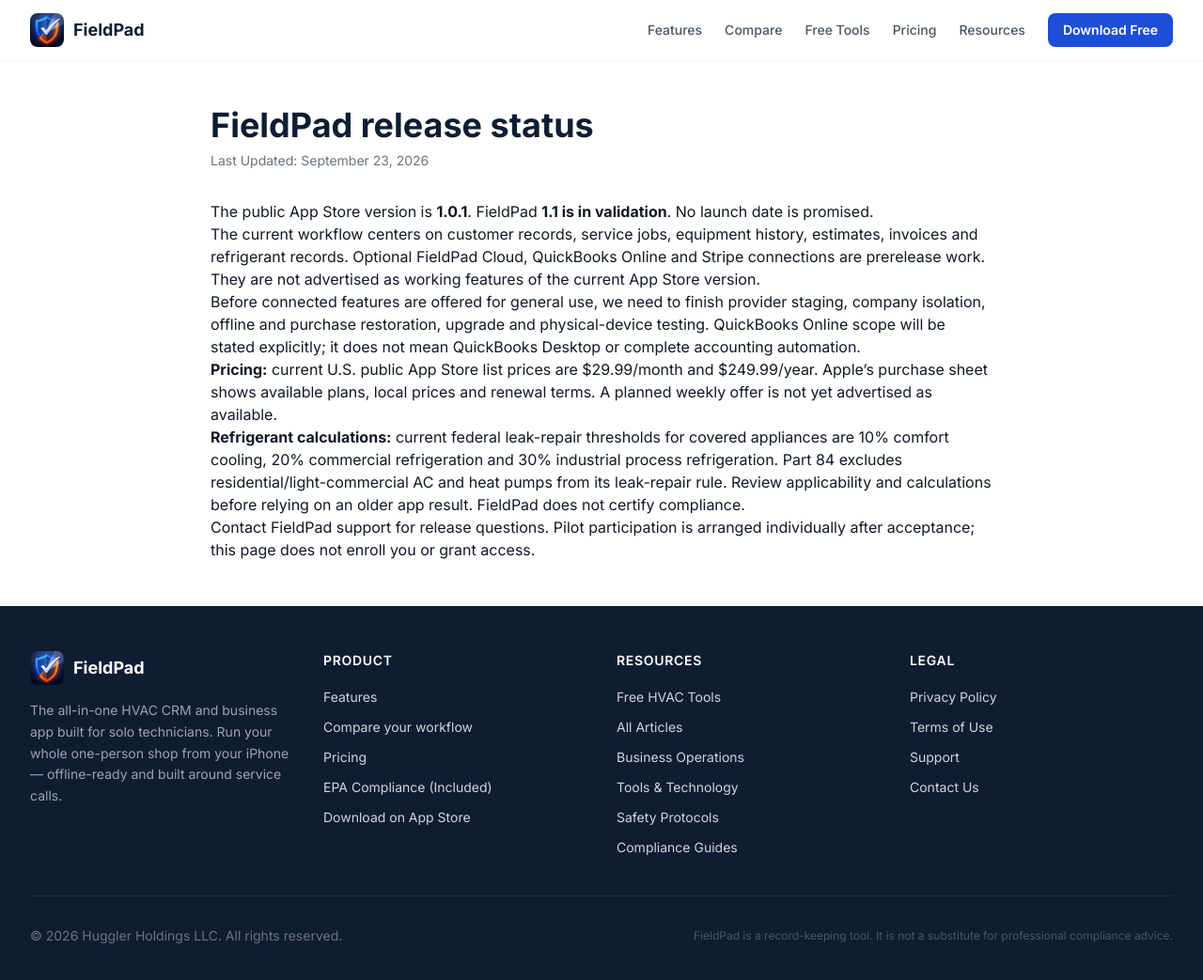
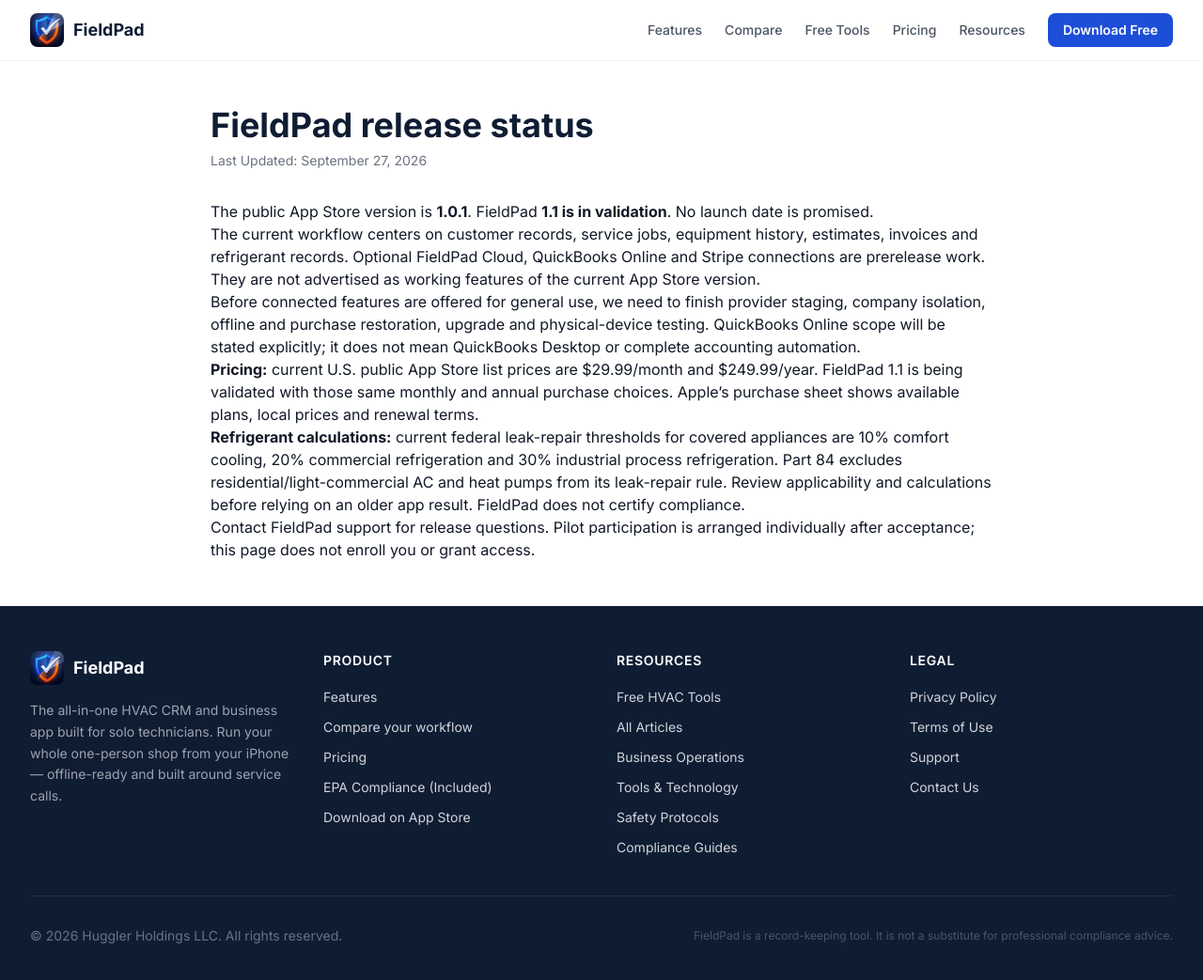
Before and after one commit to AlexHuggler/FieldPad, a Jekyll site: the page built from docs/release-status.md, in a window 1280 px wide and 1054 px high. Shown: the top 1043 px of the window at 94% size. Built offline with Jekyll 4.4.1, drawn with Linux system fonts in a browser that asks for light colours; nearby versions of some CDN libraries.

Commit message:
Align release status with monthly and annual pricing decision

```diff
--- a/docs/release-status.md
+++ b/docs/release-status.md
@@ -2,7 +2,7 @@
 layout: page
 title: "FieldPad release status"
 description: "What is available today and what is being validated for FieldPad 1.1."
-last_updated: "September 23, 2026"
+last_updated: "September 27, 2026"
 permalink: /release-status/
 ---
 
@@ -12,7 +12,7 @@
 
 Before connected features are offered for general use, we need to finish provider staging, company isolation, offline and purchase restoration, upgrade and physical-device testing. QuickBooks Online scope will be stated explicitly; it does not mean QuickBooks Desktop or complete accounting automation.
 
-**Pricing:** current U.S. public App Store list prices are $29.99/month and $249.99/year. Apple’s purchase sheet shows available plans, local prices and renewal terms. A planned weekly offer is not yet advertised as available.
+**Pricing:** current U.S. public App Store list prices are $29.99/month and $249.99/year. FieldPad 1.1 is being validated with those same monthly and annual purchase choices. Apple’s purchase sheet shows available plans, local prices and renewal terms.
 
 **Refrigerant calculations:** current federal leak-repair thresholds for covered appliances are 10% comfort cooling, 20% commercial refrigeration and 30% industrial process refrigeration. Part 84 excludes residential/light-commercial AC and heat pumps from its leak-repair rule. Review applicability and calculations before relying on an older app result. FieldPad does not certify compliance.
 
```
